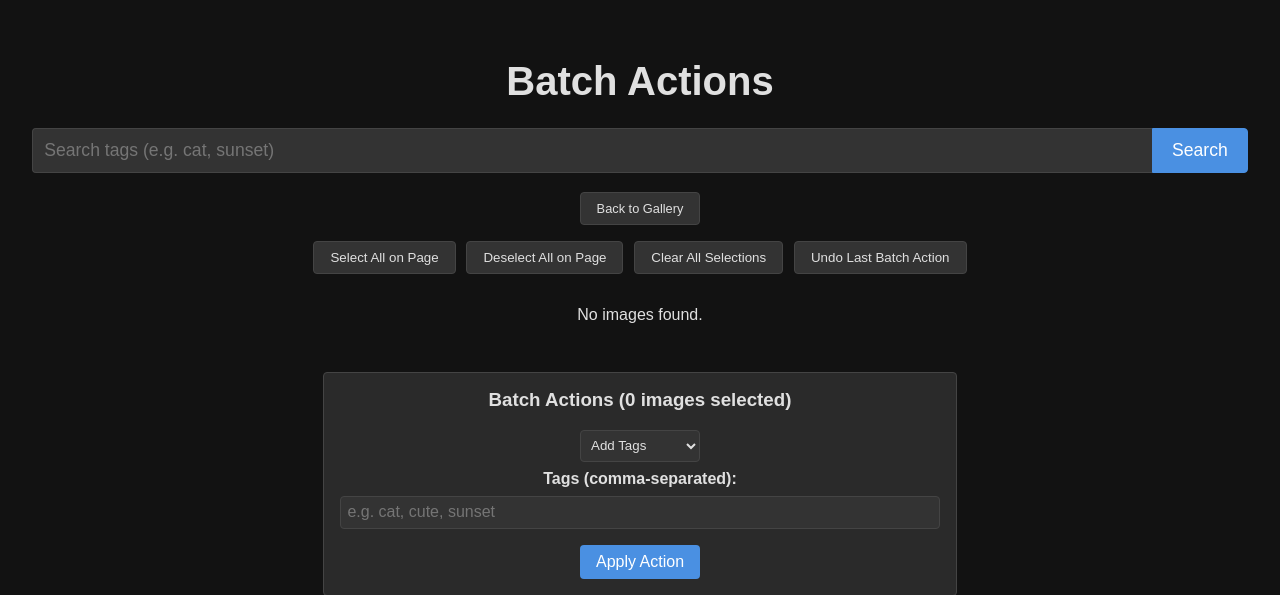
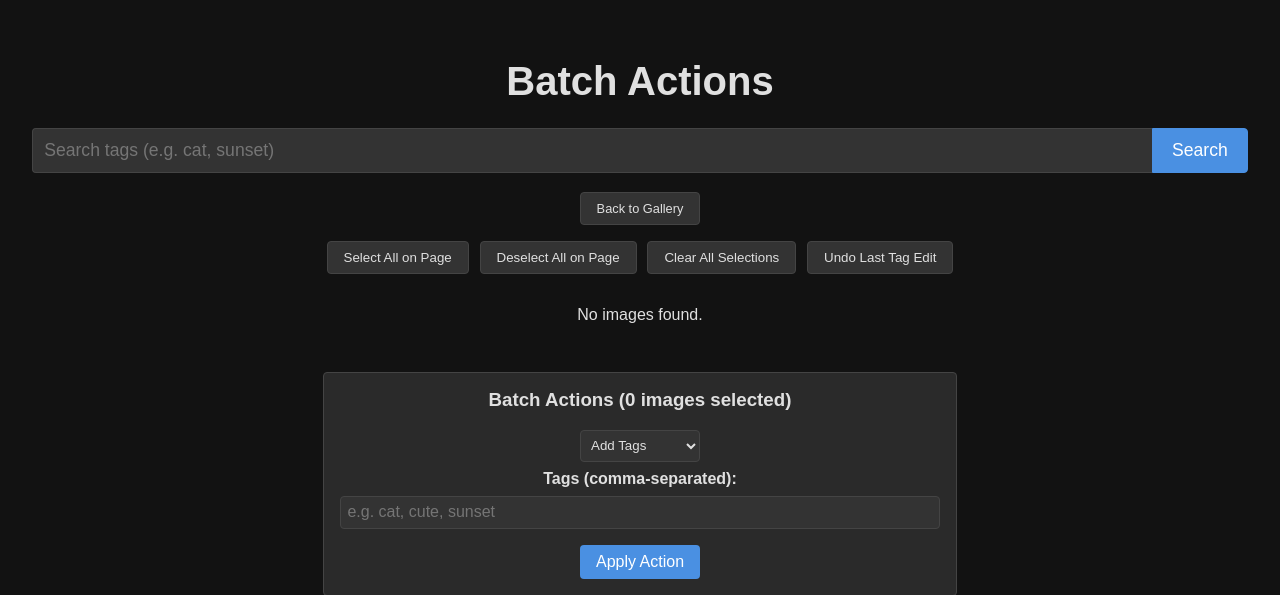
Before and after one commit to Hatrask/local-booru, a FastAPI app: page /batch_actions in a window 1280 px wide. Shown: the top 595 px of the page. Run offline with FastAPI, Linux system fonts and the light colour scheme; data that the repository does not hold is empty; some libraries are stand-ins or nearby versions.

Commit message:
chore: rename undo button to make things slightly less confusing

```diff
--- a/templates/batch_actions.html
+++ b/templates/batch_actions.html
@@ -31,7 +31,7 @@
         <button type="button" id="selectAllBtn">Select All on Page</button>
         <button type="button" id="deselectAllBtn">Deselect All on Page</button>
         <button type="button" id="clearAllBtn">Clear All Selections</button>
-        <button type="button" id="undoBtn">Undo Last Batch Action</button>
+        <button type="button" id="undoBtn">Undo Last Tag Edit</button>
     </div>
 
     <div id="gallery-grid" class="gallery batch-gallery">
```
